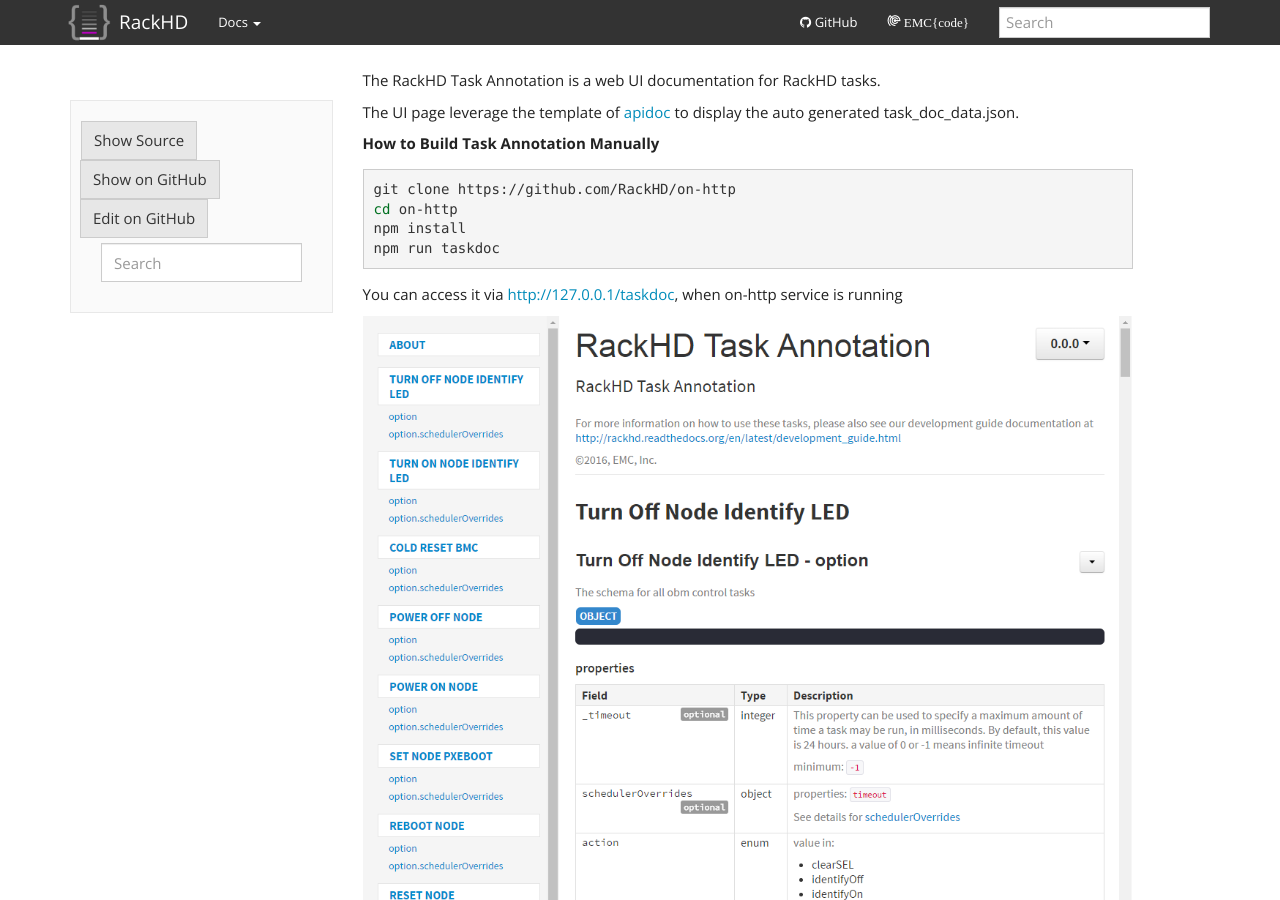
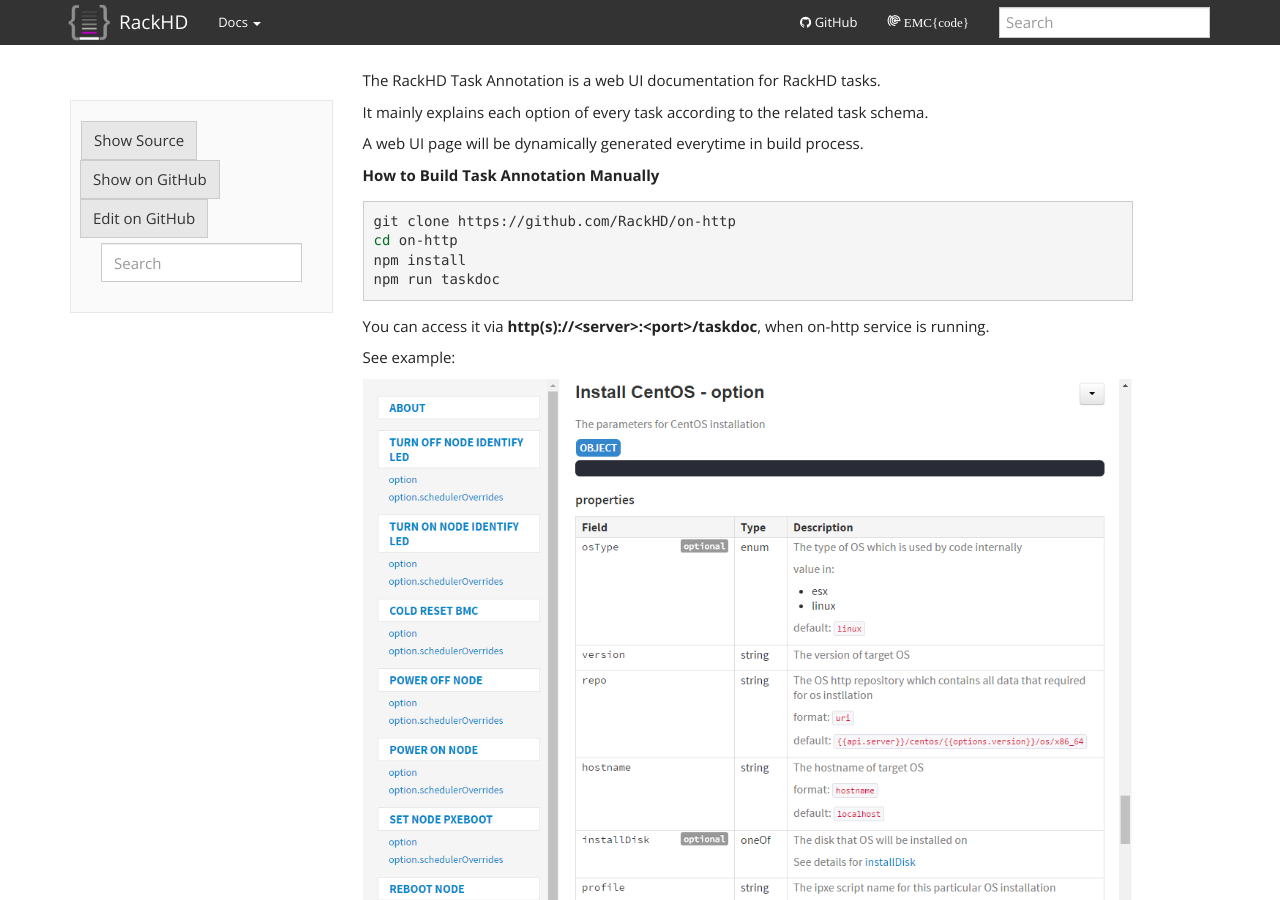
Before and after one commit to RackHD/docs, a Sphinx documentation site: the page built from docs/rackhd/task_annotation.rst, in a window 1280 px wide and 900 px high. Built offline with Sphinx 7.4.7, drawn with Linux system fonts in a browser that asks for light colours.

Commit message:
Update the task_annotation.rst based on review comments

```diff
--- a/docs/rackhd/task_annotation.rst
+++ b/docs/rackhd/task_annotation.rst
@@ -1,6 +1,8 @@
 The RackHD Task Annotation is a web UI documentation for RackHD tasks.
 
-The UI page leverage the template of `apidoc <https://github.com/apidoc/apidoc>`_ to display the auto generated task_doc_data.json.
+It mainly explains each option of every task according to the related task schema.
+
+A web UI page will be dynamically generated everytime in build process.
 
 
 **How to Build Task Annotation Manually**
@@ -13,7 +15,9 @@
     npm run taskdoc
 
 
-You can access it via http://127.0.0.1/taskdoc, when on-http service is running
+You can access it via **http(s)://<server>:<port>/taskdoc**, when on-http service is running.
+
+See example:
 
 .. image:: /_static/task_annotation.png
   :align: center
```
Also changed, not shown: docs/_static/task_annotation.png.
